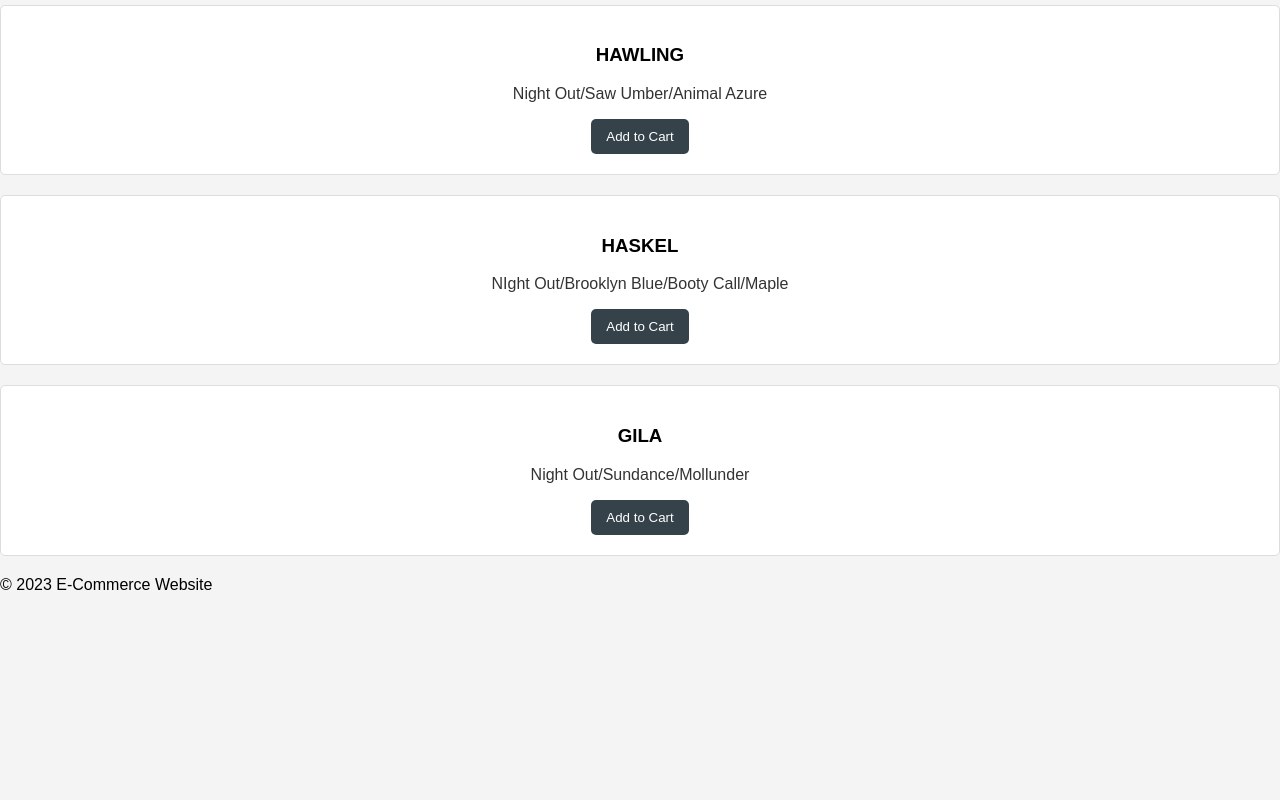
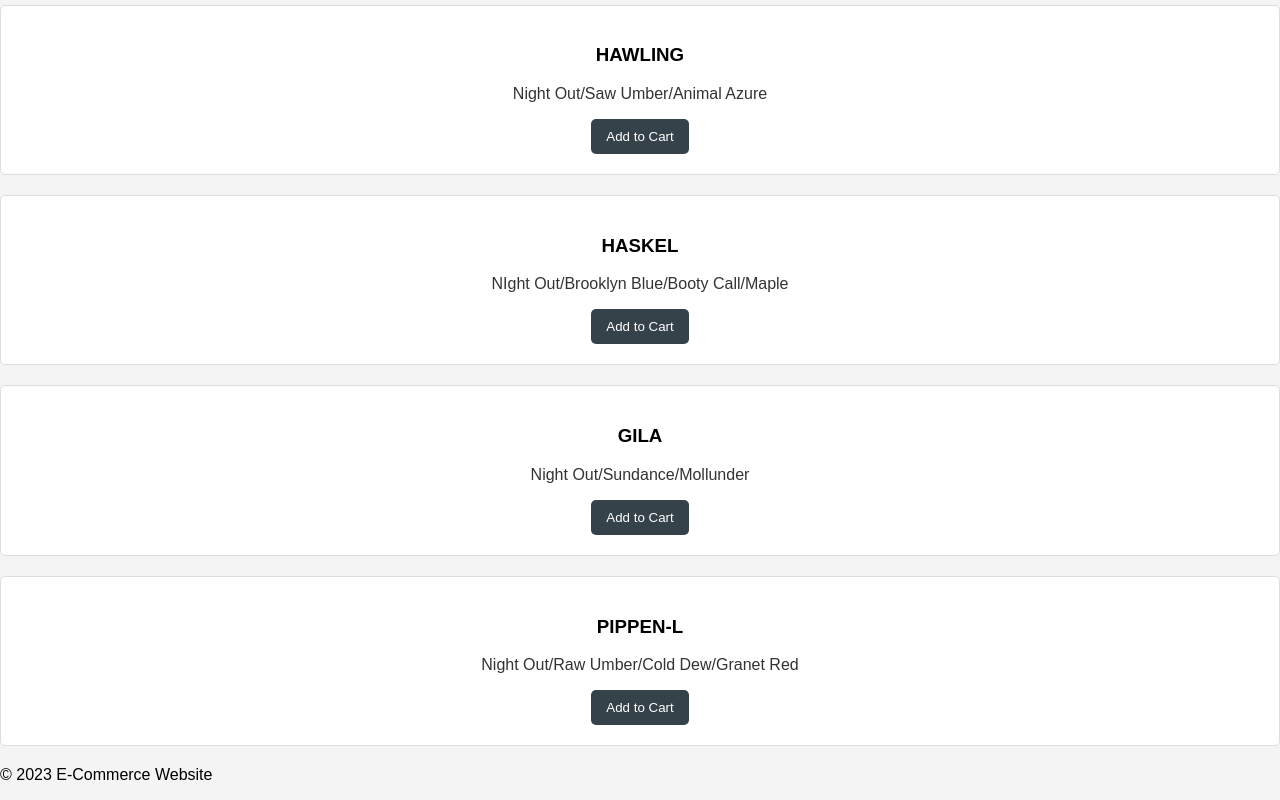
Before and after one commit to hengky125/20924745_HENGKI-RANDANI_E-COMMERS_UAS, a plain HTML site: page index.html in a window 1280 px wide. Shown: the part 1367-2167 px from the top of the page. Before the commit the page ends 1977 px from the top, so only its background shows below. Drawn offline with Linux system fonts and the light colour scheme.

Commit message:
product 10

```diff
--- a/index.html
+++ b/index.html
@@ -65,6 +65,11 @@
                                 <h3>GILA</h3>
                                 <P>Night Out/Sundance/Mollunder</P>
                                 <button onclick="addToCart ('Product 9')">Add to Cart</button>
+                                </div>
+                                <div class="product" id="product10">
+                                <h3>PIPPEN-L</h3>
+                                <P>Night Out/Raw Umber/Cold Dew/Granet Red</P>
+                                <button onclick="adToCart ('Product 10')">Add to Cart</button>
 
 
         </section>
```
